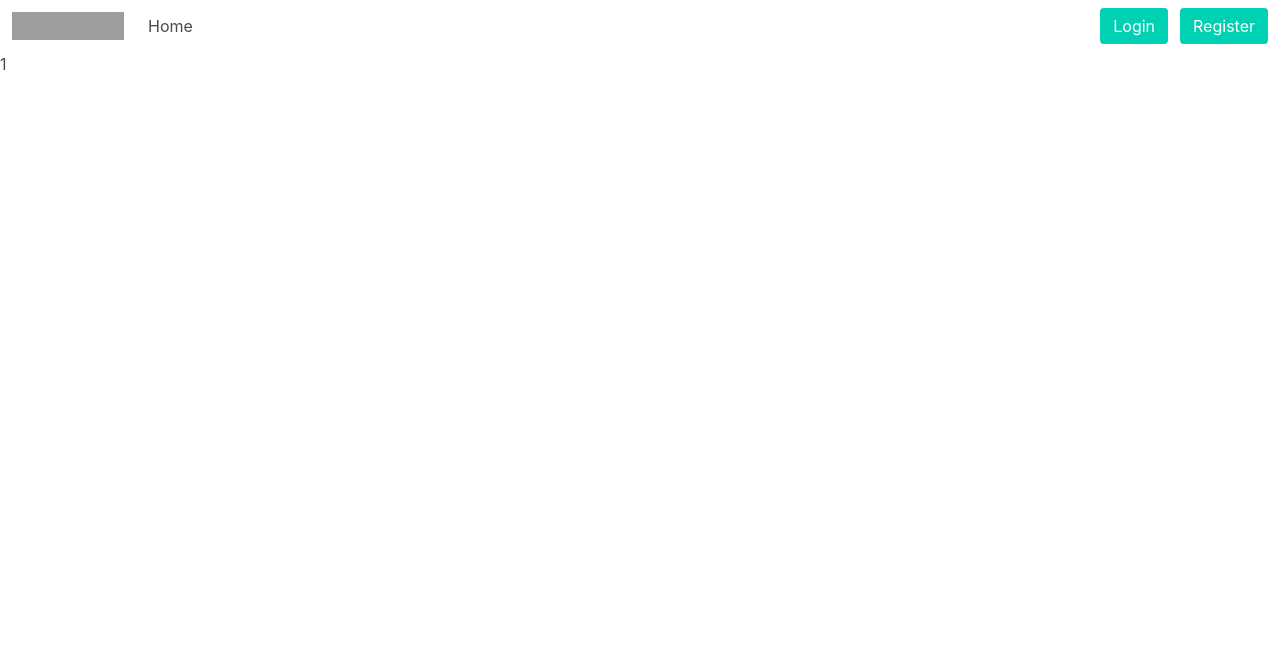
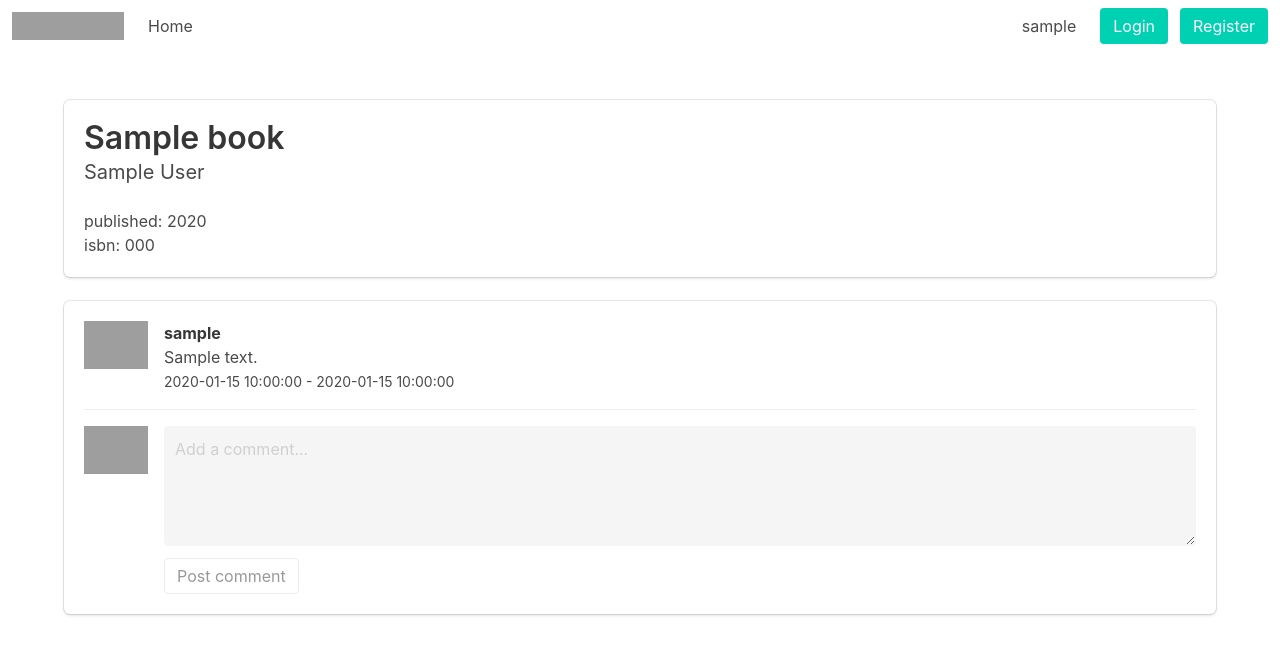
Before and after one commit to baloo1379/cs50-project1, a Flask app: template templates/book.html in a window 1280 px wide. Shown: the top 661 px of the page. Run offline with Flask 2, Linux system fonts and the light colour scheme; the template is opened without the code that fills it: most values are stand-ins (such as "Sample title", 1, 10 or a date in 2020); grey boxes are pictures that could not be loaded.

Commit message:
Added comment section on single book site

```diff
--- a/app.py
+++ b/app.py
@@ -36,11 +36,10 @@ class Book:
 
 @app.route('/')
 def index():
-    # return render_template("index.html")
     if not session.get("logged_in"):
         return render_template("welcome.html")
     else:
-        return render_template("index.html")
+        return render_template("index.html", username=session["user_name"])
 
 
 @app.route('/register', methods=['POST', 'GET'])
@@ -60,7 +59,7 @@ def register():
             flash("Password don't match")
             return redirect(url_for('register'), "303")
 
-        hash = pbkdf2_sha256.encrypt(pass1, rounds=200000, salt_size=16)
+        hash = pbkdf2_sha256.hash(pass1)
         db.execute("INSERT INTO users (username, password) VALUES (:name, :hash)",
                    {"name": username, "hash": hash})
         db.commit()
@@ -80,15 +79,19 @@ def login():
         username = request.form.get("username")
         password = request.form.get("password")
 
-        db_hash = db.execute("SELECT password FROM users WHERE username LIKE :name", {"name": username}).fetchone()
+        res = db.execute("SELECT id, password FROM users WHERE username LIKE :name", {"name": username}).fetchone()
+        db_hash = res.password
+        user_id = res.id
 
-        if not db_hash:
+        if not res:
             flash("User not found")
             return redirect(url_for('login'), "303")
 
-        db_hash = db_hash[0].encode("utf-8")
+        # db_hash = db_hash[0].encode("utf-8")
         if pbkdf2_sha256.verify(password, db_hash):
             session["logged_in"] = True
+            session["user_id"] = user_id
+            session["user_name"] = username
             flash("Logged in successful")
             return redirect(url_for('index'), "303")
         else:
@@ -99,6 +102,7 @@ def login():
 @app.route('/logout')
 def logout():
     session["logged_in"] = False
+    session["user_id"] = None
     flash("Logout successful")
     return redirect("http://127.0.0.1:5000")
 
@@ -119,7 +123,7 @@ def search():
             pages_res = db.execute(
                 "SELECT id FROM books WHERE LOWER(title) LIKE :title OR LOWER(authors) LIKE :authors OR year LIKE :year ORDER BY id",
                 {"title": text, "authors": text, "year": text}).fetchall()
-            pages = math.ceil(len(pages_res)/10)
+            pages = math.ceil(len(pages_res) / 10)
 
             if page is None or int(page) <= 0:
                 off = int(0)
@@ -136,7 +140,7 @@ def search():
                 new_book.trim_authors()
                 books.append(new_book)
 
-            return render_template("search.html", results=books, page=int(page), query=query, pages=int(pages))
+            return render_template("search.html", results=books, page=int(page), query=query, pages=int(pages), username=session["user_name"])
 
     elif request.method == "POST":
         return redirect(url_for('index'), 303)
@@ -145,7 +149,6 @@ def search():
 @app.route('/autocomplete/<string:text>')
 def autocomplete(text):
     text = f"%{text}%".lower()
-    # query = f"SELECT * FROM books WHERE LOWER(title) LIKE {text} OR LOWER(authors) LIKE {text} OR year LIKE {text} LIMIT 10"
     result = db.execute(
         "SELECT * FROM books WHERE LOWER(title) LIKE :text OR LOWER(authors) LIKE :text OR year LIKE :text ORDER BY id LIMIT 10",
         {"text": text}).fetchall()
@@ -162,8 +165,32 @@ def book(book_id):
         return redirect(url_for('index'), "303")
     else:
         res = db.execute("SELECT * FROM books WHERE id LIKE :id", {"id": book_id}).fetchone()
+        reviews = db.execute(
+            "SELECT reviews.review, users.username, reviews.date, reviews.time, reviews.user_id FROM reviews LEFT JOIN users ON reviews.user_id = users.id WHERE reviews.book_id LIKE :id",
+            {"id": book_id}).fetchall()
         book = Book(res.id, res.title, res.authors, res.year, res.isbn)
-    return render_template('book.html', id=book_id, book=book)
+        allowed = True
+        for rev in reviews:
+            if rev.user_id == session["user_id"]:
+                allowed = False
+
+        return render_template('book.html', id=book_id, book=book, reviews=reviews, allowed=allowed, username=session["user_name"])
+
+
+@app.route('/review', methods=["POST"])
+def review():
+    if not session.get("logged_in"):
+        flash("You are not logged in")
+        return redirect(url_for('index'), "303")
+    else:
+        user_id = int(session["user_id"])
+        book_id = int(request.form.get("book_id"))
+        review = request.form.get("review")
+        db.execute(
+            "INSERT INTO `reviews` (`id`, `book_id`, `user_id`, `date`, `time`, `review`) VALUES (NULL, :book_id, :user_id, CURRENT_DATE(), CURRENT_TIME(), :review)",
+            {"book_id": book_id, "user_id": user_id, "review": review})
+        db.commit()
+        return redirect(url_for('book', book_id=book_id), "303")
 
 
 if __name__ == '__main__':
--- a/templates/book.html
+++ b/templates/book.html
@@ -1,4 +1,77 @@
 {% extends "layout.html" %}
 {% block body %}
-{{ id }}
+    <section class="section">
+        <div class="container">
+            <div class="box">
+                <h1 class="title">{{ book.title }}</h1>
+                <h2 class="subtitle">{{ book.authors }}</h2>
+                <p>published: {{ book.year }}</p>
+                <p>isbn: {{ book.isbn }}</p>
+            </div>
+            <div class="box">
+                {% for review in reviews %}
+                    <article class="media">
+                        <figure class="media-left">
+                            <p class="image is-64x64">
+                                <img src="https://bulma.io/images/placeholders/128x128.png">
+                            </p>
+                        </figure>
+                        <div class="media-content">
+                            <div class="content">
+                                <p>
+                                    <strong>{{ review.username }}</strong>
+                                    <br>
+                                    {{ review.review }}
+                                    <br>
+                                    <small>{{ review.date }} - {{ review.time }}</small>
+                                </p>
+                            </div>
+                        </div>
+                    </article>
+                {% endfor %}
+                {% if allowed %}
+                    <article class="media">
+                        <figure class="media-left">
+                            <p class="image is-64x64">
+                                <img src="https://bulma.io/images/placeholders/128x128.png">
+                            </p>
+                        </figure>
+                        <form class="media-content" method="post" action="{{ url_for('review') }}">
+                            <div class="field">
+                                <p class="control">
+                                    <textarea class="textarea" name="review" placeholder="Add a comment..."></textarea>
+                                </p>
+                            </div>
+                            <input type="hidden" value="{{ id }}" name="book_id">
+                            <div class="field">
+                                <p class="control">
+                                    <button class="button">Post comment</button>
+                                </p>
+                            </div>
+                        </form>
+                    </article>
+                {% else %}
+                    <article class="media">
+                        <figure class="media-left">
+                            <p class="image is-64x64">
+                                <img src="https://bulma.io/images/placeholders/128x128.png">
+                            </p>
+                        </figure>
+                        <div class="media-content">
+                            <div class="field">
+                                <p class="control">
+                                    <textarea class="textarea" placeholder="Add a comment..." disabled></textarea>
+                                </p>
+                            </div>
+                            <div class="field">
+                                <p class="control">
+                                    <button class="button" disabled>Post comment</button>
+                                </p>
+                            </div>
+                        </div>
+                    </article>
+                {% endif %}
+            </div>
+        </div>
+    </section>
 {% endblock %}
--- a/templates/layout.html
+++ b/templates/layout.html
@@ -28,6 +28,11 @@
         </div>
 
         <div class="navbar-end">
+            {% if username %}
+                <div class="navbar-item">
+                    {{ username }}
+                </div>
+            {% endif %}
             <div class="navbar-item">
                 <div class="field is-grouped">
                     {% if session.get('logged_in') %}
@@ -50,6 +55,7 @@
                     {% endif %}
                 </div>
             </div>
+
         </div>
     </div>
 </nav>
```
